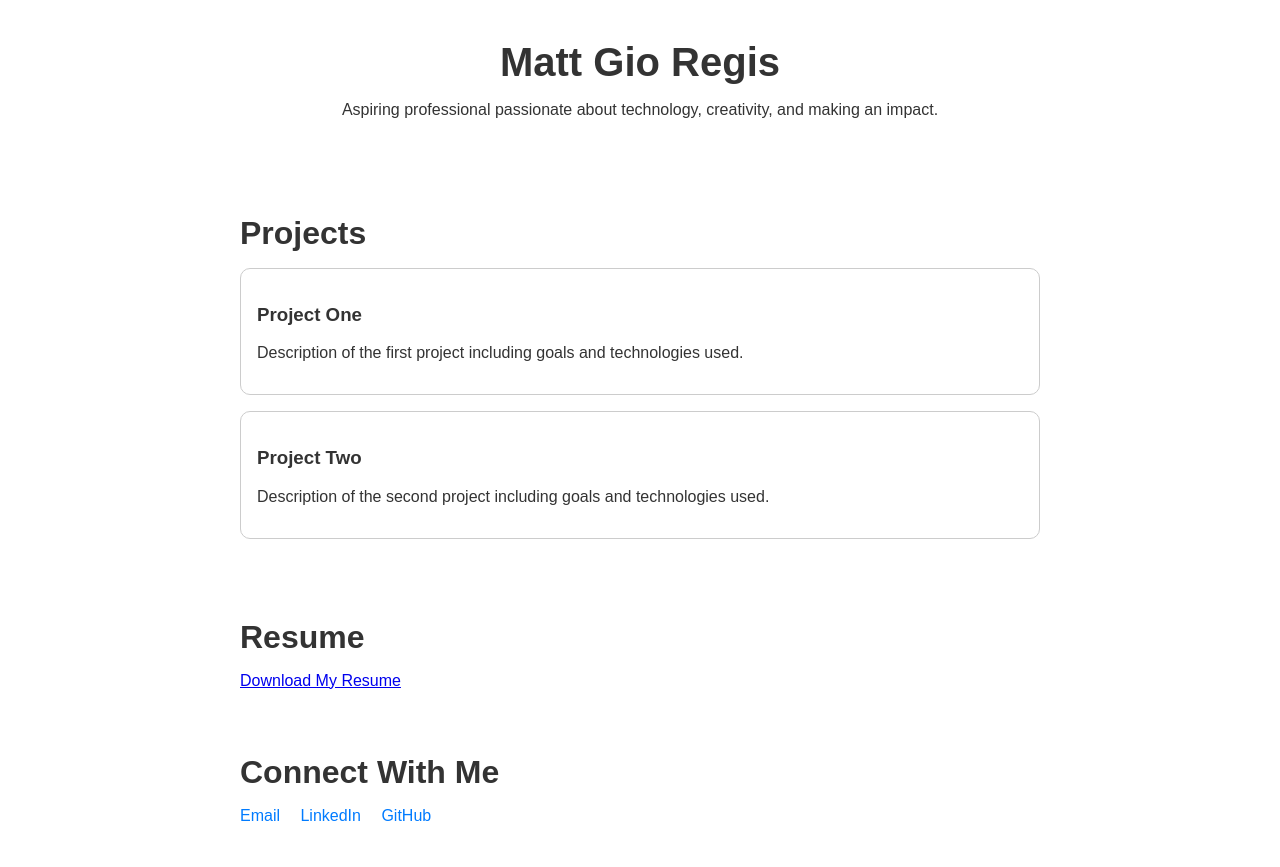
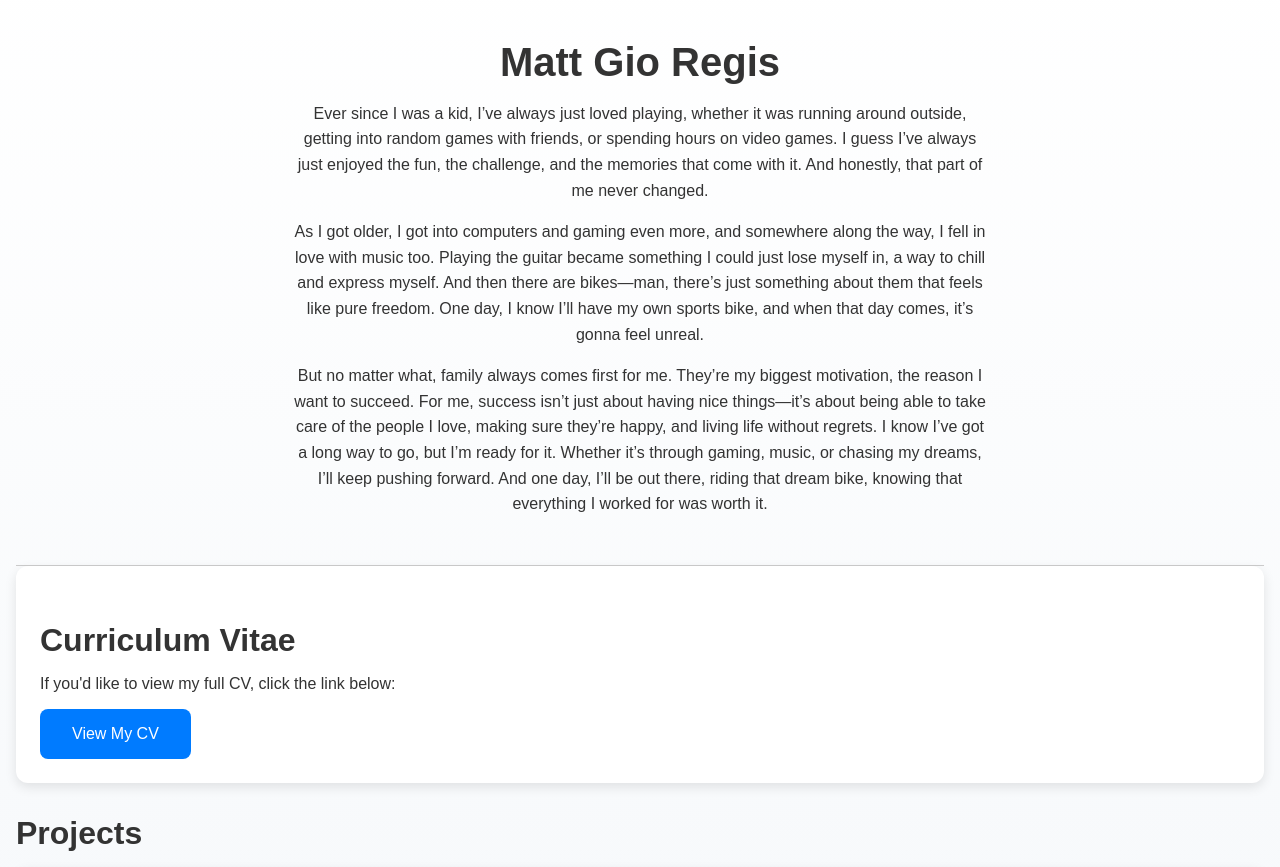
Before and after one commit to MATJIYO/jiyo, a plain HTML site: page portfolio.html in a window 1280 px wide. Shown: the part 57-924 px from the top of the page. Drawn offline with Linux system fonts and the light colour scheme.

Commit message:
Add files via upload

```diff
--- a/portfolio.html
+++ b/portfolio.html
@@ -6,16 +6,20 @@
   <title>Matt Gio Regis - Portfolio</title>
   <style>
     body {
-      font-family: Arial, sans-serif;
-      background-color: #ffffff;
+      font-family: 'Poppins', sans-serif;
+      background: linear-gradient(to bottom, #ffffff, #f0f4f8);
       color: #333;
       margin: 0;
       padding: 0 1rem;
+      scroll-behavior: smooth;
     }
+
     header {
       text-align: center;
       padding: 2rem 0;
+      border-bottom: 1px solid #ccc;
     }
+
     header img {
       width: 150px;
       height: 150px;
@@ -33,11 +37,14 @@
       margin-top: 2rem;
       margin-bottom: 1rem;
     }
-    .projects, .contact, .socials, .resume {
-      max-width: 800px;
-      margin: auto;
-      padding: 1rem 0;
+    .project, .contact, .socials, .resume, .cv {
+      background-color: #fff;
+      box-shadow: 0 4px 12px rgba(0, 0, 0, 0.1);
+      border-radius: 12px;
+      padding: 1.5rem;
+      margin-bottom: 1.5rem;
     }
+
     .project {
       border: 1px solid #ccc;
       border-radius: 10px;
@@ -53,26 +60,67 @@
       border-radius: 8px;
     }
     .contact-form button {
-      padding: 0.5rem 1rem;
+      padding: 0.75rem 1.5rem;
       background-color: #007bff;
       color: white;
       border: none;
       border-radius: 8px;
       cursor: pointer;
+      transition: background-color 0.3s ease;
     }
+    .contact-form button:hover {
+      background-color: #0056b3;
+    }
+
     .socials a {
       margin-right: 1rem;
       color: #007bff;
       text-decoration: none;
     }
+    .about {
+  max-width: 700px;
+  margin: 0 auto;
+  line-height: 1.6;
+  text-align: center;
+}
+.about p {
+  margin-bottom: 1rem;
+}
+
+/* Fade-in animation */
+.fade-in {
+  opacity: 0;
+  transform: translateY(20px);
+  animation: fadeInMove 1.5s ease forwards;
+}
+
+@keyframes fadeInMove {
+  to {
+    opacity: 1;
+    transform: translateY(0);
+  }
+}
   </style>
 </head>
 <body>
   <header>
     <img src="gradpic.jpg" alt="Matt Gio Regis Photo" />
     <h1>Matt Gio Regis</h1>
-    <p>Aspiring professional passionate about technology, creativity, and making an impact.</p>
+    <div class="about fade-in">
+      <p>Ever since I was a kid, I’ve always just loved playing, whether it was running around outside, getting into random games with friends, or spending hours on video games. I guess I’ve always just enjoyed the fun, the challenge, and the memories that come with it. And honestly, that part of me never changed.</p>
+
+      <p>As I got older, I got into computers and gaming even more, and somewhere along the way, I fell in love with music too. Playing the guitar became something I could just lose myself in, a way to chill and express myself. And then there are bikes—man, there’s just something about them that feels like pure freedom. One day, I know I’ll have my own sports bike, and when that day comes, it’s gonna feel unreal.</p>
+
+      <p>But no matter what, family always comes first for me. They’re my biggest motivation, the reason I want to succeed. For me, success isn’t just about having nice things—it’s about being able to take care of the people I love, making sure they’re happy, and living life without regrets. I know I’ve got a long way to go, but I’m ready for it. Whether it’s through gaming, music, or chasing my dreams, I’ll keep pushing forward. And one day, I’ll be out there, riding that dream bike, knowing that everything I worked for was worth it.</p>
+    </div>
   </header>
+
+  <!-- Link to CV Section -->
+  <section class="cv">
+    <h2>Curriculum Vitae</h2>
+    <p>If you'd like to view my full CV, click the link below:</p>
+    <a href="cv.html" target="_blank" style="display: inline-block; background-color: #007bff; color: white; padding: 1rem 2rem; text-decoration: none; border-radius: 8px; text-align: center;">View My CV</a>
+  </section>
 
   <section class="projects">
     <h2>Projects</h2>
@@ -86,16 +134,11 @@
     </div>
   </section>
 
-  <section class="resume">
-    <h2>Resume</h2>
-    <a href="resume.pdf" target="_blank">Download My Resume</a>
-  </section>
-
   <section class="socials">
     <h2>Connect With Me</h2>
-    <a href="mailto:your.email@example.com">Email</a>
-    <a href="https://linkedin.com/in/yourprofile" target="_blank">LinkedIn</a>
-    <a href="https://github.com/yourusername" target="_blank">GitHub</a>
+    <a href="mailto:mattgioregis@gmail.com">Email</a>
+    <a href="https://www.linkedin.com/in/matt-gio-s-regis-35078334b/" target="_blank">LinkedIn</a>
+    <a href="https://github.com/MATJIYO" target="_blank">GitHub</a>
   </section>
 
   <section class="contact">
```
